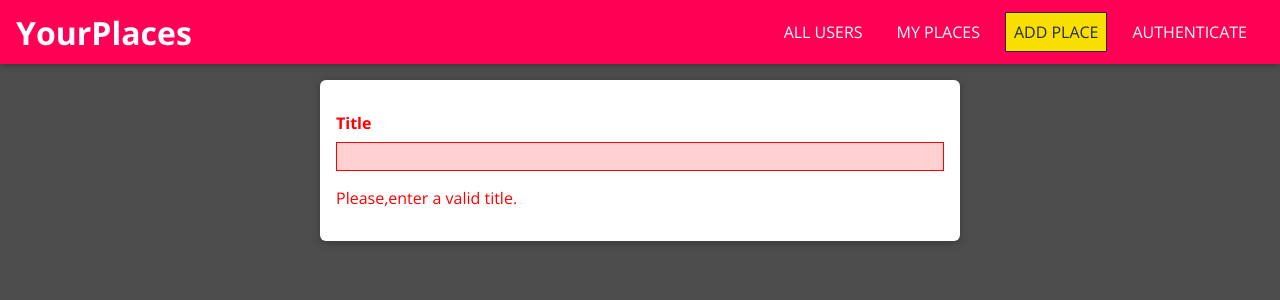
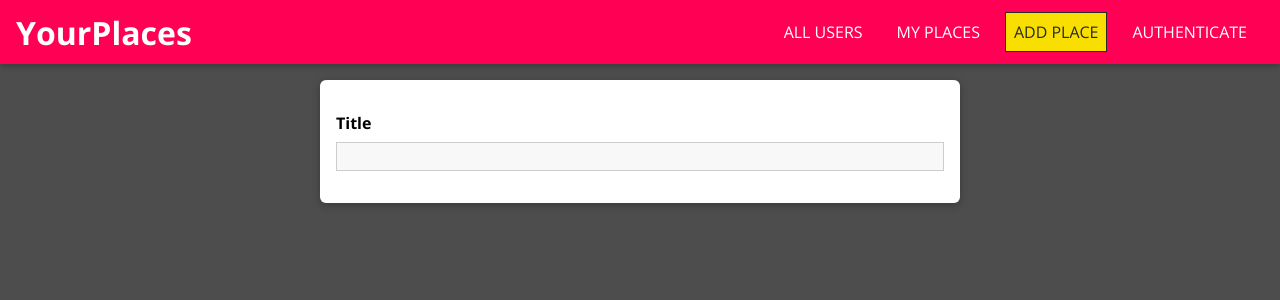
Before and after one commit to nhussaini/MERN, a React (Create React App) app: page /places/new in a window 1280 px wide. Shown: the top 300 px of the page. Built offline with nearby package versions, Linux system fonts and the light colour scheme.

Commit message:
added input validation

```diff
--- a/src/places/pages/NewPlace.js
+++ b/src/places/pages/NewPlace.js
@@ -1,12 +1,19 @@
 import React from 'react';
 
 import Input from '../../shared/components/FormElements/Input';
+import {VALIDATOR_REQUIRE} from '../../shared/util/Validators';
 
 import "./NewPlace.css";
 
 const NewPlace = () => {
     return <form className="place-form">
-        <Input element="input" type="text" label="Title" errorText="Please,enter a valid title."/>
+        <Input
+         element="input"
+         type="text"
+         label="Title"
+         validators={[VALIDATOR_REQUIRE()]}
+         errorText="Please,enter a valid title."
+         />
     </form>
 };
 
--- a/src/shared/components/FormElements/Input.js
+++ b/src/shared/components/FormElements/Input.js
@@ -1,5 +1,7 @@
 import React, {useReducer} from 'react';
 
+
+import {validate } from '../../util/Validators';
 import './Input.css';
 
 const inputReducer = (state, action) =>{
@@ -8,8 +10,13 @@
             return {
                 ...state,
                 value:action.val,
-                isValid:true
+                isValid: validate(action.val, action.validators)
             };
+            case 'TOUCH':
+                return {
+                    ...state, //copies everything which is in the state
+                    isTouched:true
+                }
         default:
             return state;
     }
@@ -18,19 +25,26 @@
 
 
 const Input =props=>{
-    const [inputState, dispatch] = useReducer(inputReducer, {value: '', isValid: false});
+    const [inputState, dispatch] = useReducer(inputReducer, {value: '', isValid: false, isTouched: false});
 
     const changeHandler = event =>{
-        dispatch({type: 'CHANGE', val: event.target.value});
+        dispatch({type: 'CHANGE', val: event.target.value, validators: props.validators});
 
     };
-    const element = props.element === 'input' ? <input id={props.id} type={props.type} placeholder={props.placeholder} onChange={changeHandler} value={inputState.value}/> :
-    <textarea id={props.id} row={props.rows || 3} onChange={changeHandler} value={inputState.value}/>
 
-    return <div className={`form-control ${!inputState.isValid && 'form-control--invalid'}`}>
+    const touchHandler =()=>{
+        dispatch ({
+            type:'TOUCH'
+        });
+    }
+
+    const element = props.element === 'input' ? <input id={props.id} type={props.type} placeholder={props.placeholder} onChange={changeHandler} value={inputState.value} onBlur={touchHandler}/> :
+    <textarea id={props.id} row={props.rows || 3} onChange={changeHandler} value={inputState.value} onBlur={touchHandler}/>
+
+    return <div className={`form-control ${!inputState.isValid  && inputState.isTouched && 'form-control--invalid'}`}>
         <label htmlFor={props.id}>{props.label}</label>
         {element}
-        {!inputState.isValid && <p>{props.errorText}</p>}
+        {!inputState.isValid &&  inputState.isTouched &&<p>{props.errorText}</p>}
     </div>
 
 };
--- /dev/null
+++ b/src/shared/util/Validators.js
@@ -0,0 +1,46 @@
+const VALIDATOR_TYPE_REQUIRE = 'REQUIRE';
+const VALIDATOR_TYPE_MINLENGTH = 'MINLENGTH';
+const VALIDATOR_TYPE_MAXLENGTH = 'MAXLENGTH';
+const VALIDATOR_TYPE_MIN = 'MIN';
+const VALIDATOR_TYPE_MAX = 'MAX';
+const VALIDATOR_TYPE_EMAIL = 'EMAIL';
+const VALIDATOR_TYPE_FILE = 'FILE';
+
+export const VALIDATOR_REQUIRE = () => ({ type: VALIDATOR_TYPE_REQUIRE });
+export const VALIDATOR_FILE = () => ({ type: VALIDATOR_TYPE_FILE });
+export const VALIDATOR_MINLENGTH = val => ({
+  type: VALIDATOR_TYPE_MINLENGTH,
+  val: val
+});
+export const VALIDATOR_MAXLENGTH = val => ({
+  type: VALIDATOR_TYPE_MAXLENGTH,
+  val: val
+});
+export const VALIDATOR_MIN = val => ({ type: VALIDATOR_TYPE_MIN, val: val });
+export const VALIDATOR_MAX = val => ({ type: VALIDATOR_TYPE_MAX, val: val });
+export const VALIDATOR_EMAIL = () => ({ type: VALIDATOR_TYPE_EMAIL });
+
+export const validate = (value, validators) => {
+  let isValid = true;
+  for (const validator of validators) {
+    if (validator.type === VALIDATOR_TYPE_REQUIRE) {
+      isValid = isValid && value.trim().length > 0;
+    }
+    if (validator.type === VALIDATOR_TYPE_MINLENGTH) {
+      isValid = isValid && value.trim().length >= validator.val;
+    }
+    if (validator.type === VALIDATOR_TYPE_MAXLENGTH) {
+      isValid = isValid && value.trim().length <= validator.val;
+    }
+    if (validator.type === VALIDATOR_TYPE_MIN) {
+      isValid = isValid && +value >= validator.val;
+    }
+    if (validator.type === VALIDATOR_TYPE_MAX) {
+      isValid = isValid && +value <= validator.val;
+    }
+    if (validator.type === VALIDATOR_TYPE_EMAIL) {
+      isValid = isValid && /^\S+@\S+\.\S+$/.test(value);
+    }
+  }
+  return isValid;
+};
```
